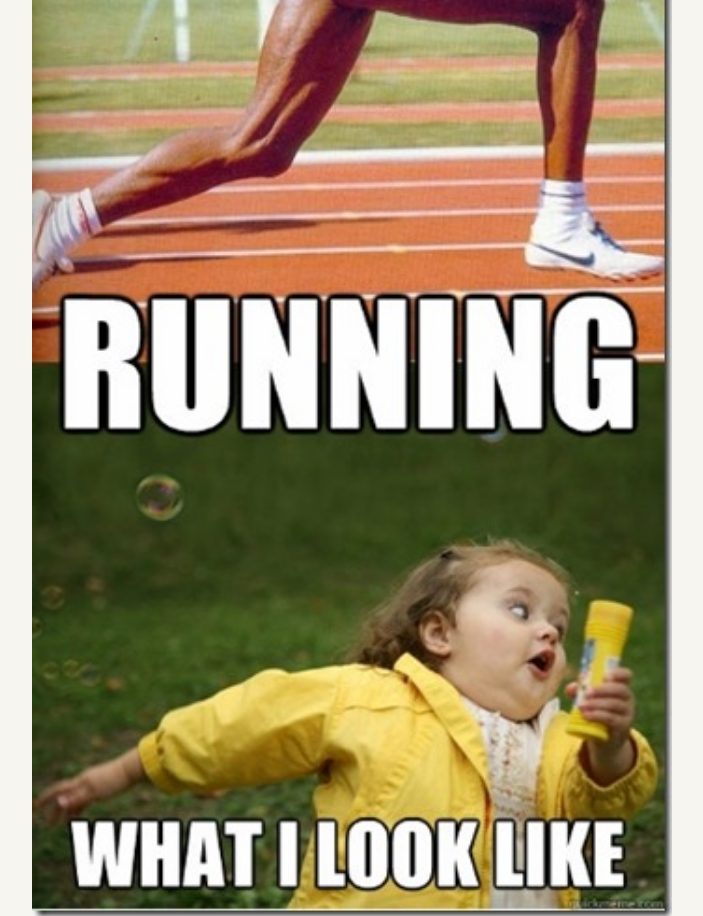
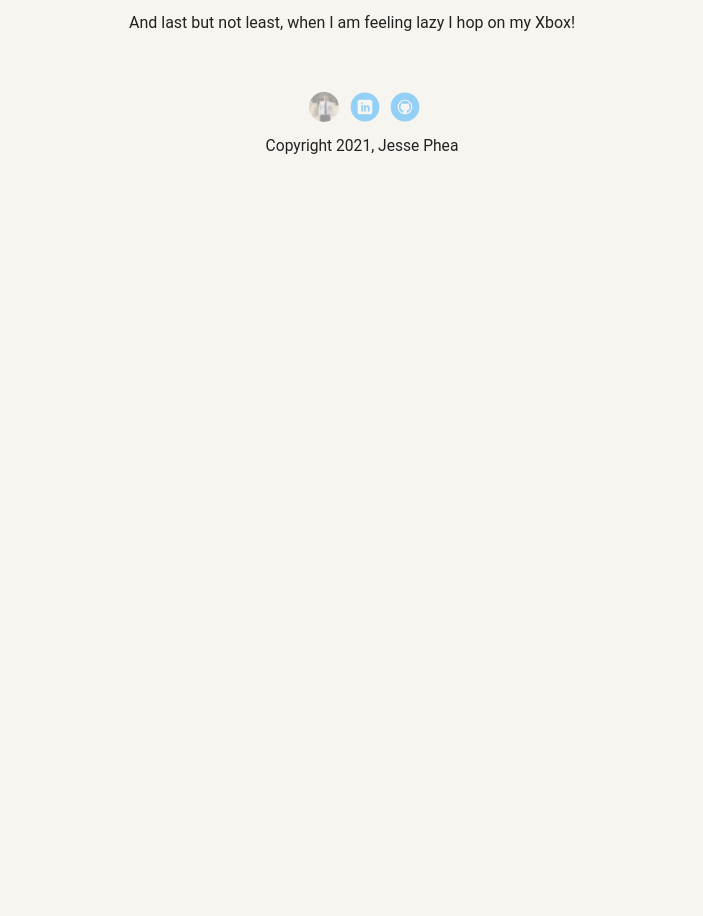
Before and after one commit to JP-21/techdegree-project-1, a plain HTML site: page hobbies.html in a window 1280 px wide. Shown: the part 2377-3293 px from the top of the page, without its empty margins (288-991 px from the left). After the commit the page ends 2628 px from the top, so only its background shows below. Drawn offline with Linux system fonts and the light colour scheme.

Commit message:
profile update
Deleted extra photos and added icon

```diff
--- a/hobbies.html
+++ b/hobbies.html
@@ -36,6 +36,13 @@
            <!--controller-->
            <img src="images/controllerXbox.jpg" alt="Xbox controller">
            <p>And last but not least, when I am feeling lazy I hop on my Xbox!</p>
-
+           <footer>
+            <ul>
+              <li><a href="https://www.jessesProfessionalPortfolio.com" class="social twitter">My other website!</a></li>
+              <li><a href="https://www.linkedin.com/in/jesse-phea/" class="social linkedin" target="_blank">LinkedIn</a></li>
+              <li><a href="https://github.com/JP-21" class="social github" target="_blank">Github</a></li>
+            </ul>
+            <p class="copyright">Copyright 2021, Jesse Phea</p>
+          </footer>
     </body>
 </html>
--- a/styles.css
+++ b/styles.css
@@ -164,7 +164,8 @@ a.social {
   transition: all .5s;
 }
 a.twitter {
-  background-image: url(images/jesseProfessional.jpg);
+  background-image: url(images/me.jpg);
+  border-radius: 50%;
 }
 a.linkedin {
   background-image: url(images/linkedin.svg);
```
Also changed, not shown: images/me.png (deleted), images/portland.jpg (deleted), images/runningMeme.jpg (deleted), images/twitter.svg (deleted), 3 other files.
